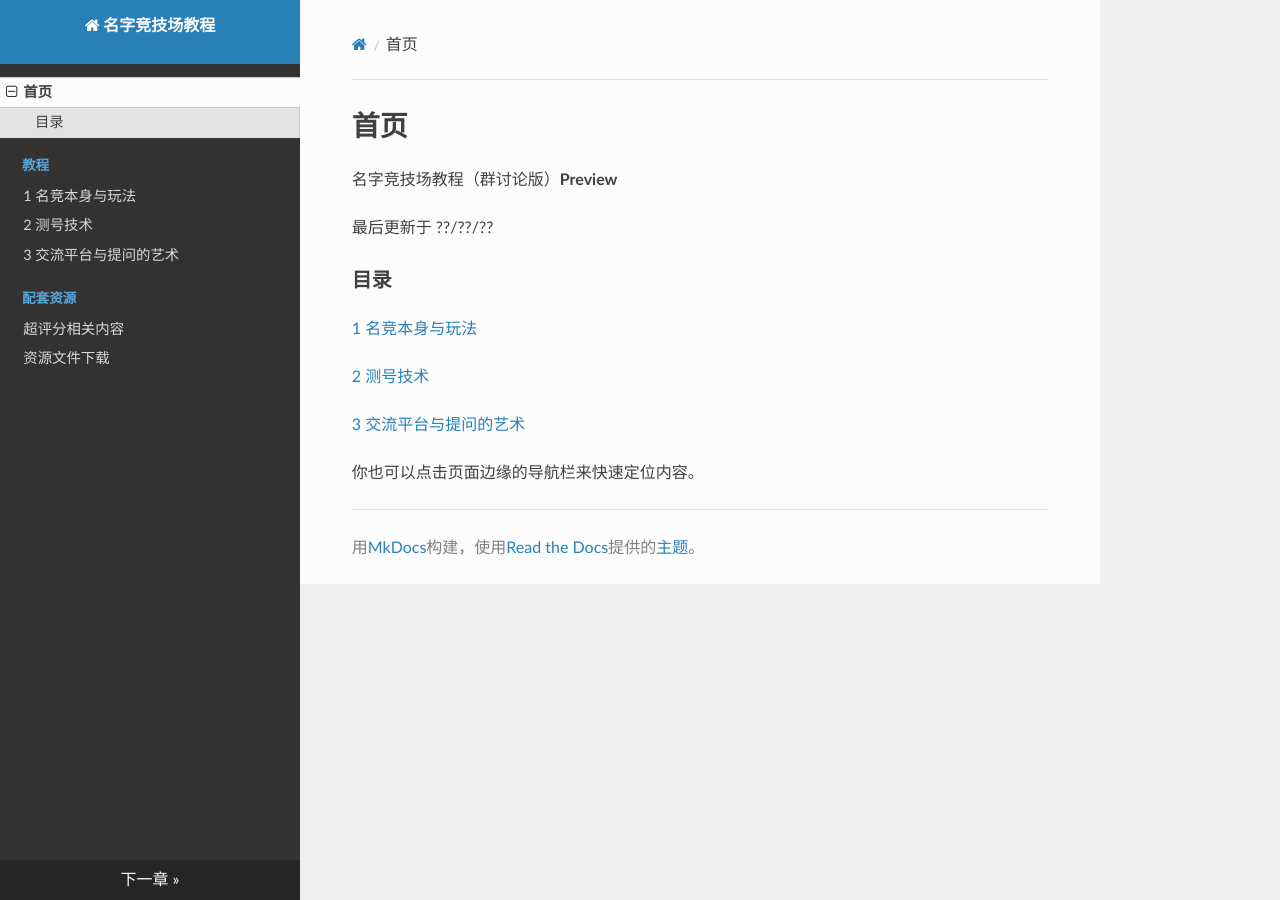
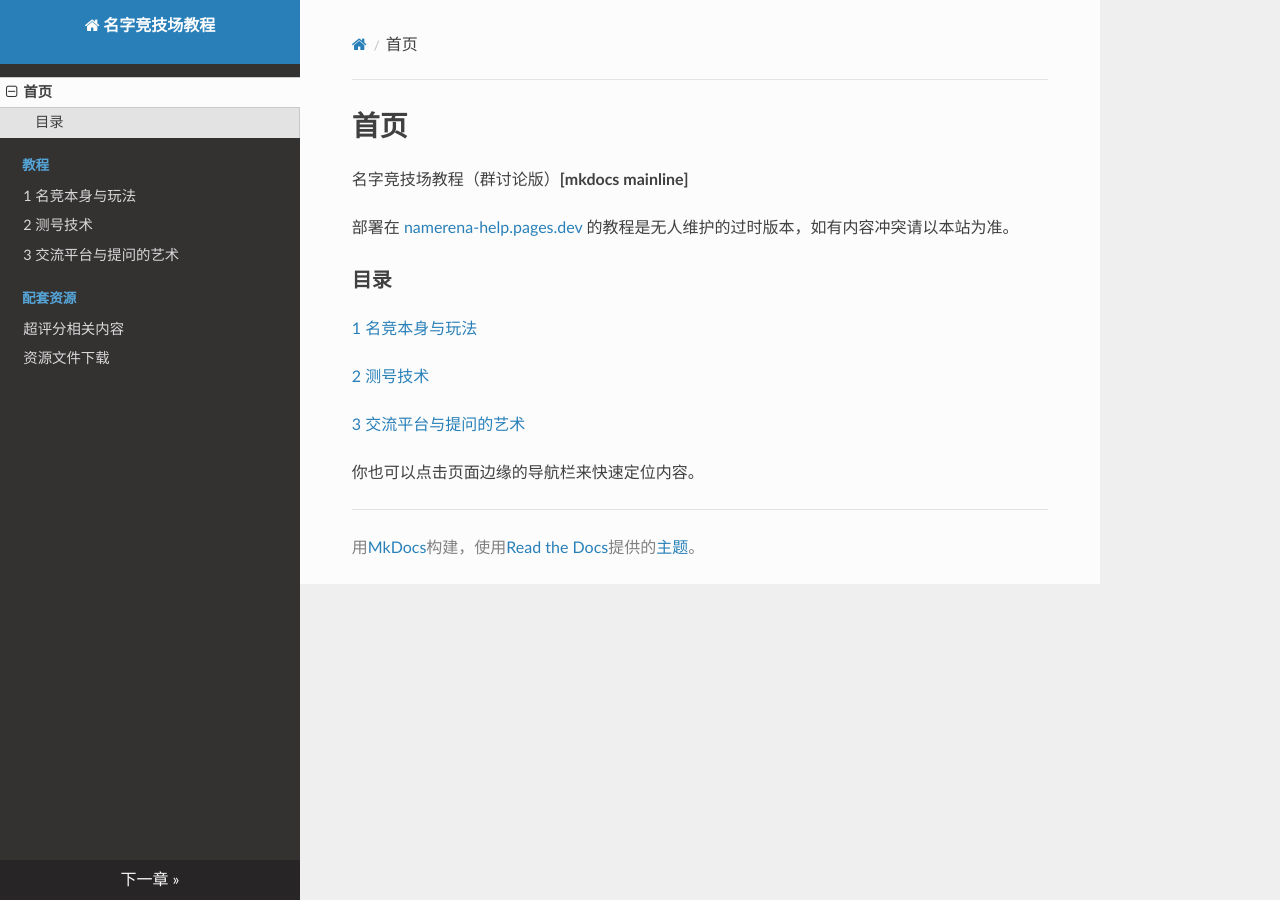
Before and after one commit to sqrt2802/namern-help-dev, an MkDocs documentation site: the page built from docs/index.md, in a window 1280 px wide. Built offline with MkDocs 1.6.1, drawn with Linux system fonts in a browser that asks for light colours.

Commit message:
stat active maintenance

```diff
--- a/docs/index.md
+++ b/docs/index.md
@@ -1,8 +1,8 @@
 # 首页
 
-名字竞技场教程（群讨论版）**Preview**
+名字竞技场教程（群讨论版）**\[mkdocs mainline\]**
 
-最后更新于 ??/??/??
+部署在 [namerena-help.pages.dev](https://namerena-help.pages.dev) 的教程是无人维护的过时版本，如有内容冲突请以本站为准。
 
 ### 目录
 
```
